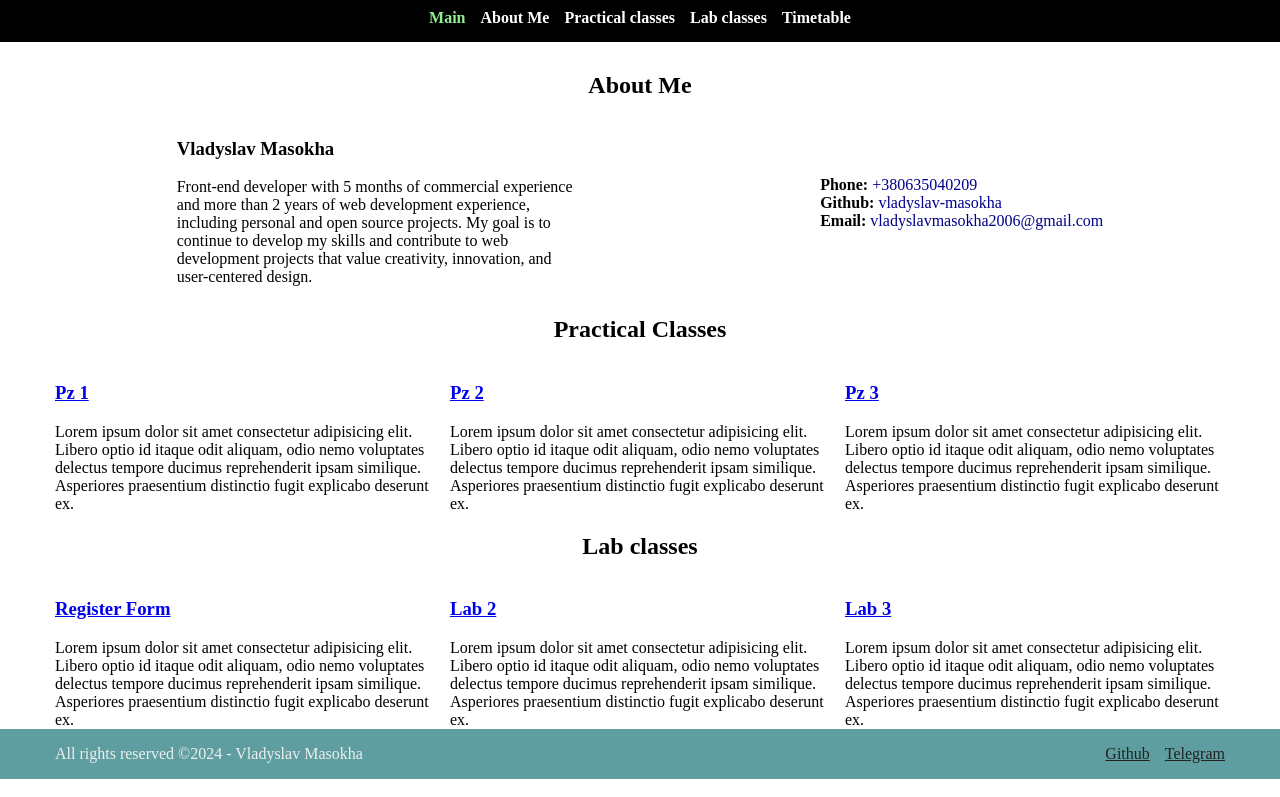
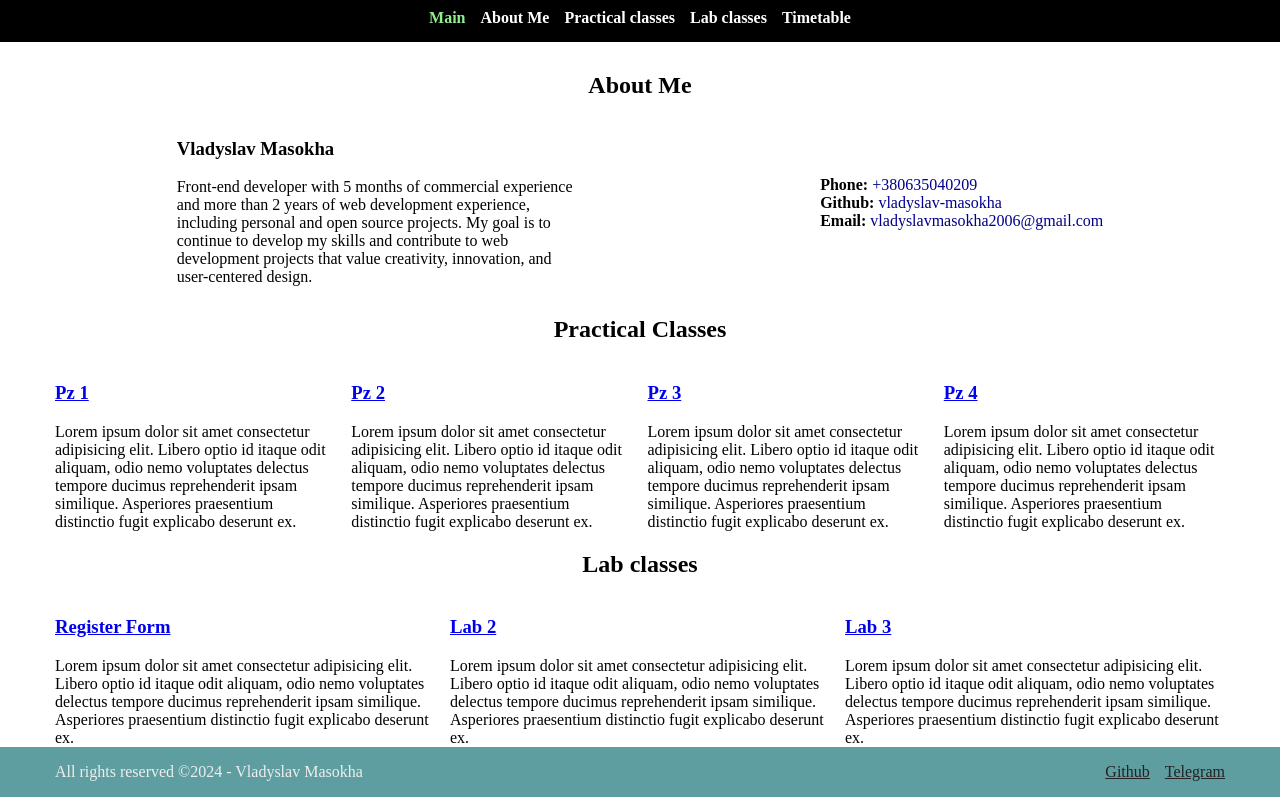
Before and after one commit to vladyslav-masokha/web, a plain HTML site: page pz1/index.html in a window 1280 px wide. Shown: the part 73-870 px from the top of the page. Drawn offline with Linux system fonts and the light colour scheme.

Commit message:
update index.html

```diff
--- a/pz1/index.html
+++ b/pz1/index.html
@@ -117,6 +117,22 @@
 									Asperiores praesentium distinctio fugit explicabo deserunt ex.
 								</p>
 							</div>
+
+							<div class="practical">
+								<h3>
+									<a
+										href="https://vladyslav-masokha.github.io/web/pz4/index.html"
+										target="_blank"
+										>Pz 4</a
+									>
+								</h3>
+								<p>
+									Lorem ipsum dolor sit amet consectetur adipisicing elit.
+									Libero optio id itaque odit aliquam, odio nemo voluptates
+									delectus tempore ducimus reprehenderit ipsam similique.
+									Asperiores praesentium distinctio fugit explicabo deserunt ex.
+								</p>
+							</div>
 						</div>
 					</div>
 				</section>
```
